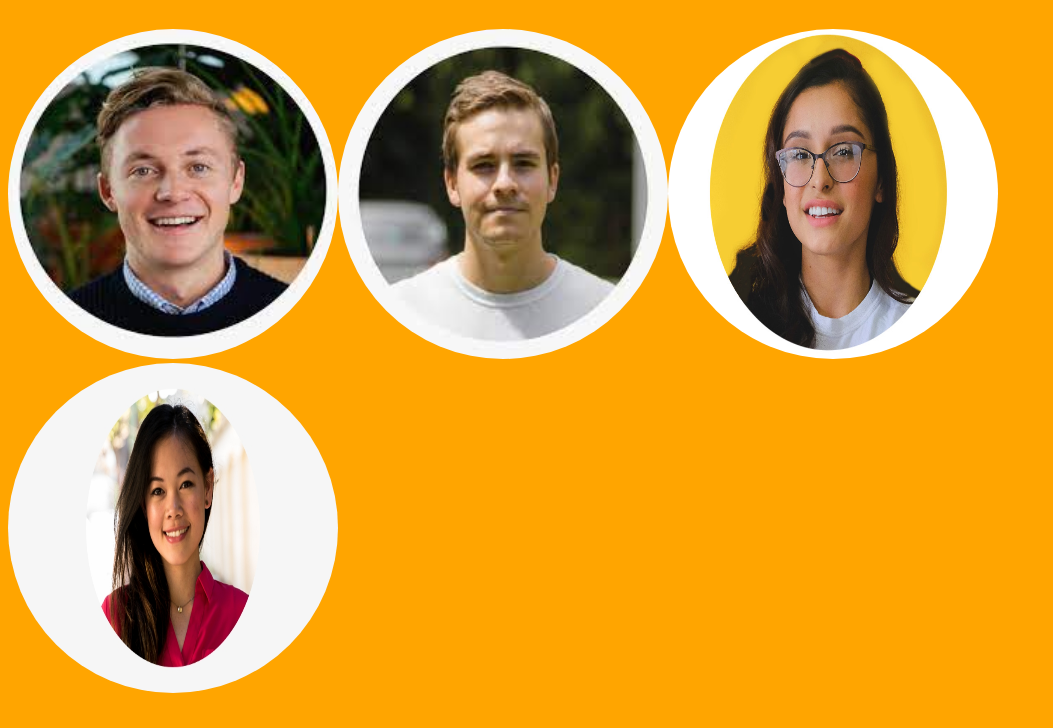
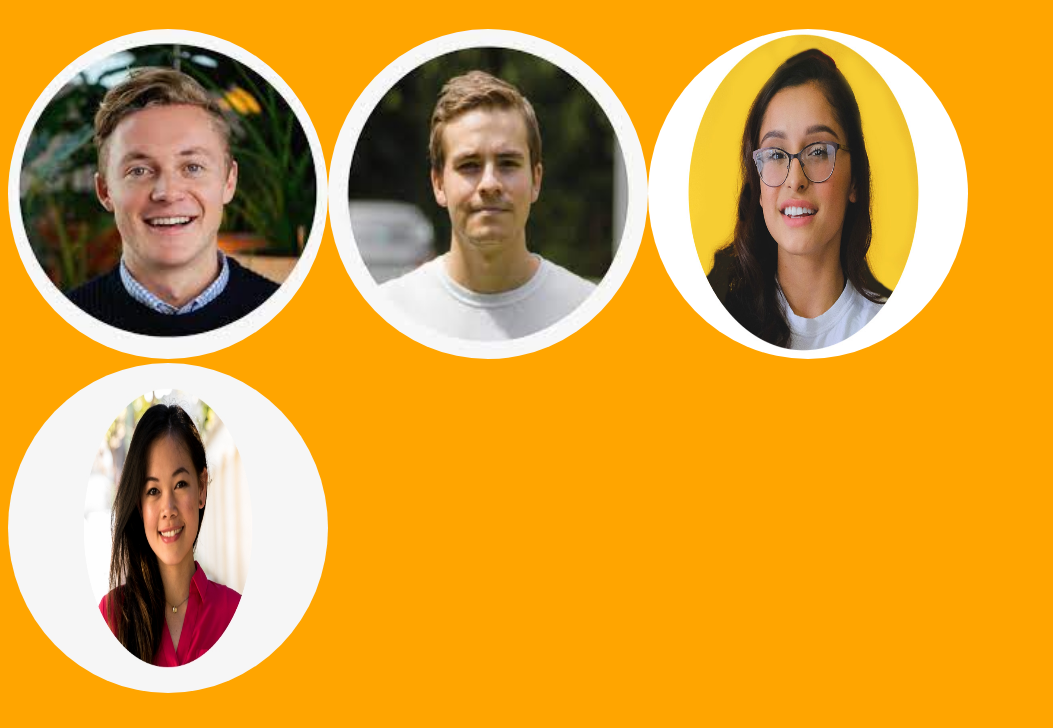
Before and after one commit to iamhemantgauhai/Employee-Page, a plain HTML site: page index.html in a window 1280 px wide. Shown: the part 72-800 px from the top of the page, without its empty margins (0-1053 px from the left). Drawn offline with Linux system fonts and the light colour scheme.

Commit message:
initial commit

```diff
--- a/index.css
+++ b/index.css
@@ -3,7 +3,7 @@ body{
 }
 
 img{
-    width: 330px;
+    width: 320px;
     height: 330px;
     border-radius:100%;
 }
```
